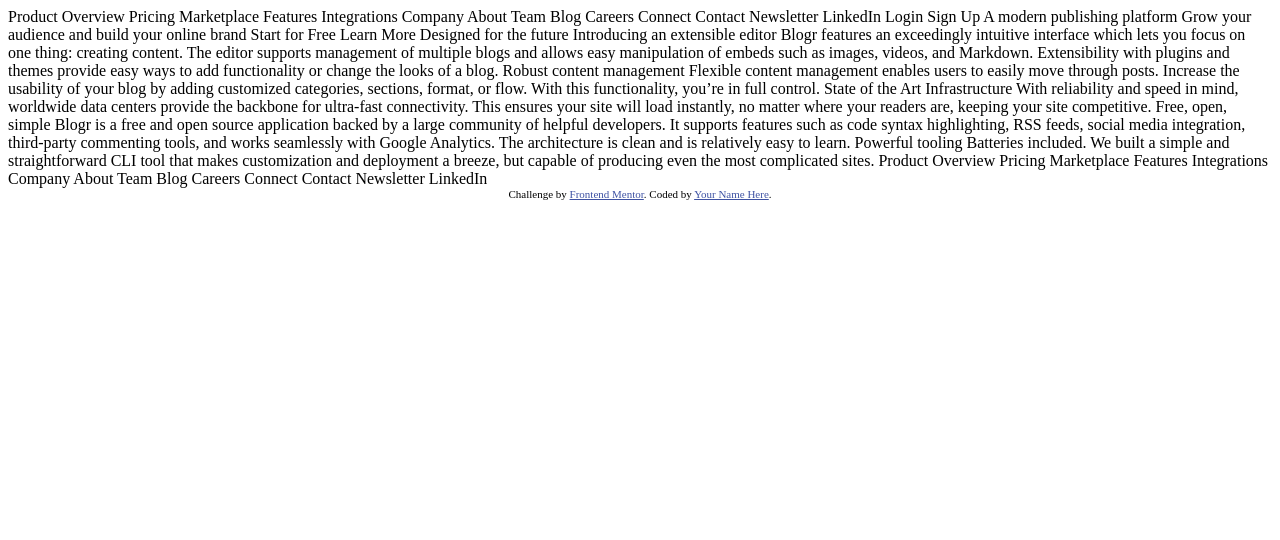
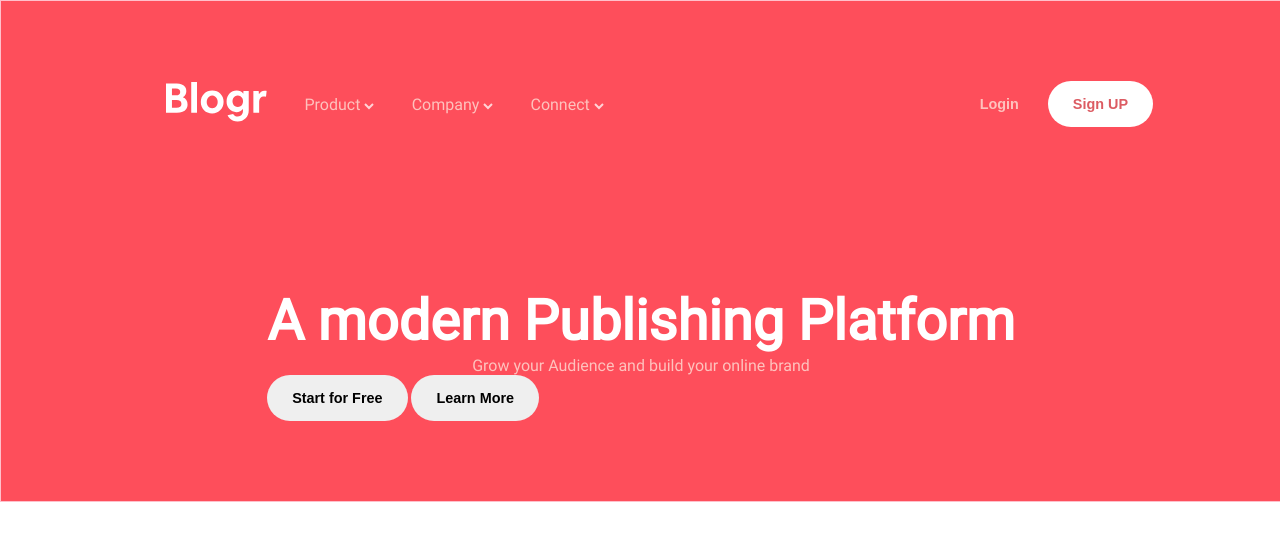
Before and after one commit to MubeenAmjad205/Gamica-Cloud, a plain HTML site: page challenges/04/blogr-landing-page-main/index.html in a window 1280 px wide. Drawn offline with Linux system fonts and the light colour scheme.

Commit message:
making header of blogr

```diff
--- a/challenges/04/blogr-landing-page-main/index.html
+++ b/challenges/04/blogr-landing-page-main/index.html
@@ -6,94 +6,119 @@
 
   <link rel="icon" type="image/png" sizes="32x32" href="./images/favicon-32x32.png">
 
-  <title>Frontend Mentor | [Blogr]</title>
+  <title>Blogr</title>
 
   <!-- Feel free to remove these styles or customise in your own stylesheet 👍 -->
   <style>
-    .attribution { font-size: 11px; text-align: center; }
-    .attribution a { color: hsl(228, 45%, 44%); }
-  </style>
+    @font-face {
+      font-family: font;
+      src: url(Roboto-Regular.ttf);
+    }
+    *{
+      margin: 0;
+      padding: 0;
+    }
+   body{
+    font-family:font ;
+   }
+   header{
+    display: flex;
+    justify-content: space-around;
+    align-items: center;
+    flex-direction: column;
+    height: 500px;
+    width: 100vw;
+    margin: auto;
+    background-color:hsl(355.57deg 98.88% 65.1%);
+    border: 1px solid pink;
+}
+nav{
+  width: 80%;
+  height: fit-content;
+  display: flex;
+  justify-content: space-between;
+  align-items: center;
+}
+ol{
+  display: flex;
+  justify-content: space-evenly;
+  align-items: center;
+  width: 50%;
+  list-style: none;
+  height: fit-content;
+
+}
+ol li{
+  color:hsl(4.62deg 97.01% 86.86%);
+
+}
+header button{
+  padding: 15px 25px;
+  border-radius: 30px;
+  border: none;
+  font-size: 0.9rem;
+  font-weight: 600;
+
+}
+.login-btn{
+  color:hsl(4.62deg 97.01% 86.86%);
+  background: none;
+}
+.signup-btn{
+  color: hsl(356.74deg 64.82% 60.98%);
+  background-color: white;
+}
+.header-content{
+  height: fit-content;
+}
+.header-content h1{
+  font-size: 3.5rem;
+  font-weight: 700;
+  line-height: 1.2;
+  color: white  ;
+}
+.header-content p{
+  color:hsl(4.62deg 97.01% 86.86%);
+  width: 100%;
+  text-align: center;
+}
+.header-content div button:first-child{
+
+}
+
+
+</style>
 </head>
 <body>
-  Product
+  <header>
+    <nav>
+      <ol>
+        <li><img src="images/logo.svg" alt="logo"></li>
+        <li>Product  <img src="images/icon-arrow-light.svg" alt=""></li>
+        <li>Company  <img src="images/icon-arrow-light.svg" alt=""></li>
+        <li>Connect  <img src="images/icon-arrow-light.svg" alt=""></li>
+      </ol>
+      <div class="header-btns">
+        <Button class="login-btn">Login</Button>
+        <Button class="signup-btn">Sign UP</Button>
+      </div>
+    </nav>
+    <div class="header-content">
+      <h1>A modern Publishing Platform</h1>
+      <p>Grow your Audience and build your online brand</p>
+      <div>
+        <button>Start for Free</button>
+        <button>Learn More</button>
+      </div>
+    </div>
+  </header>
 
-  Overview
-  Pricing
-  Marketplace
-  Features
-  Integrations
-
-  Company
-
-  About
-  Team
-  Blog
-  Careers
-
-  Connect
-
-  Contact
-  Newsletter
-  LinkedIn
-
-  Login
-  Sign Up
-
-  A modern publishing platform
-  Grow your audience and build your online brand
-
-  Start for Free
-  Learn More
-
-  Designed for the future
-
-  Introducing an extensible editor
-  Blogr features an exceedingly intuitive interface which lets you focus on one thing: creating content.
-  The editor supports management of multiple blogs and allows easy manipulation of embeds such as images,
-  videos, and Markdown. Extensibility with plugins and themes provide easy ways to add functionality or
-  change the looks of a blog.
-
-  Robust content management
-  Flexible content management enables users to easily move through posts. Increase the usability of your blog
-  by adding customized categories, sections, format, or flow. With this functionality, you’re in full control.
-
-  State of the Art Infrastructure
-  With reliability and speed in mind, worldwide data centers provide the backbone for ultra-fast connectivity.
-  This ensures your site will load instantly, no matter where your readers are, keeping your site competitive.
-
-  Free, open, simple
-  Blogr is a free and open source application backed by a large community of helpful developers. It supports
-  features such as code syntax highlighting, RSS feeds, social media integration, third-party commenting tools,
-  and works seamlessly with Google Analytics. The architecture is clean and is relatively easy to learn.
-
-  Powerful tooling
-  Batteries included. We built a simple and straightforward CLI tool that makes customization and deployment a breeze, but
-  capable of producing even the most complicated sites.
-
-  Product
-
-  Overview
-  Pricing
-  Marketplace
-  Features
-  Integrations
-
-  Company
-
-  About
-  Team
-  Blog
-  Careers
-
-  Connect
-
-  Contact
-  Newsletter
-  LinkedIn
-
-  <div class="attribution">
-    Challenge by <a href="https://www.frontendmentor.io?ref=challenge" target="_blank">Frontend Mentor</a>.
-    Coded by <a href="#">Your Name Here</a>.
-  </div>
 </body>
 </html>
+
+
+<!-- <div class="attribution">
+  Challenge by <a href="https://www.frontendmentor.io?ref=challenge" target="_blank">Frontend Mentor</a>.
+  Coded by <a href="#">Your Name Here</a>.
+</div>       .attribution { font-size: 11px; text-align: center; }
+    .attribution a { color: hsl(228, 45%, 44%); } -->
```
Also changed, not shown: challenges/04/blogr-landing-page-main/Roboto-Regular.ttf (added), 1 other file.
